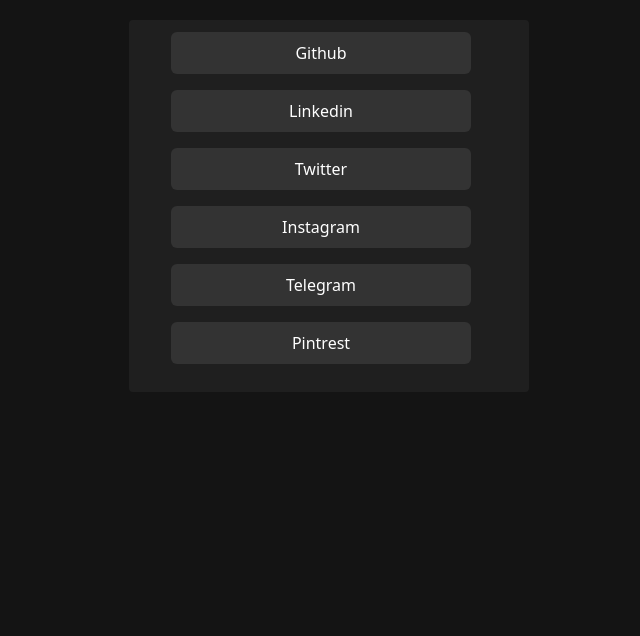
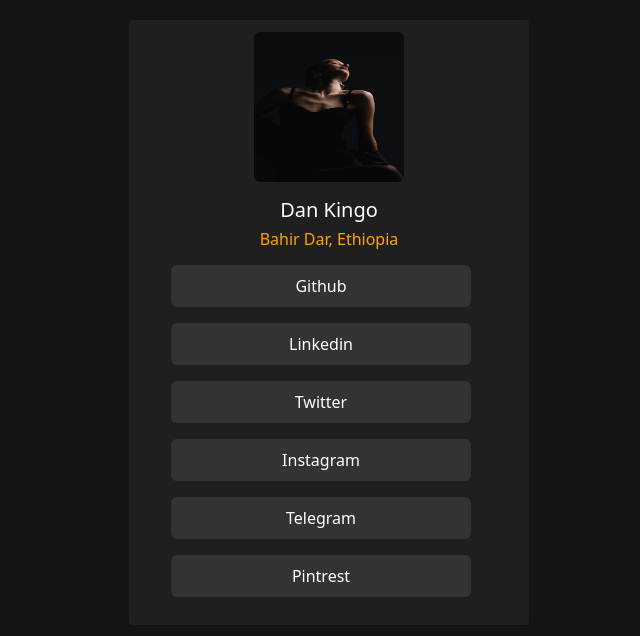
Before and after one commit to dan-kingo/geeks, a React (Vite) app: page / in a window 1280 px wide. Shown: the top 636 px of the page, without its empty margins (311-951 px from the left). Built offline with nearby package versions, Linux system fonts and the light colour scheme.

Commit message:
add profile picture

```diff
--- a/src/social-profile/SocialProfile.tsx
+++ b/src/social-profile/SocialProfile.tsx
@@ -1,5 +1,6 @@
 import Button from "../components/Button";
 import "./social.css";
+import image from "../assets/image.png";
 const SocialProfile = () => {
   const socialLinks = [
     "Github",
@@ -11,8 +12,13 @@
   ];
   return (
     <div className="social-card">
-      {/* <Button color="custom"> Custom</Button> */}
-
+      <img className="rounded  mb-3" src={image} alt="image" />
+      <h5 style={{ color: "#fff" }} className="mb-2">
+        Dan Kingo
+      </h5>
+      <h6 style={{ color: "orange" }} className="mb-3">
+        Bahir Dar, Ethiopia
+      </h6>
       {socialLinks.map((link, index) => (
         <Button color="custom" key={index}>
           {link}
--- a/src/social-profile/social.css
+++ b/src/social-profile/social.css
@@ -9,3 +9,9 @@
   margin: auto;
   width: 400px;
 }
+
+.rounded {
+  border-radius: 100%;
+  width: 150px;
+  height: 150px;
+}
```
Also changed, not shown: src/assets/image.png (added), 1 other file (tests, documents, lock files or other folders).
